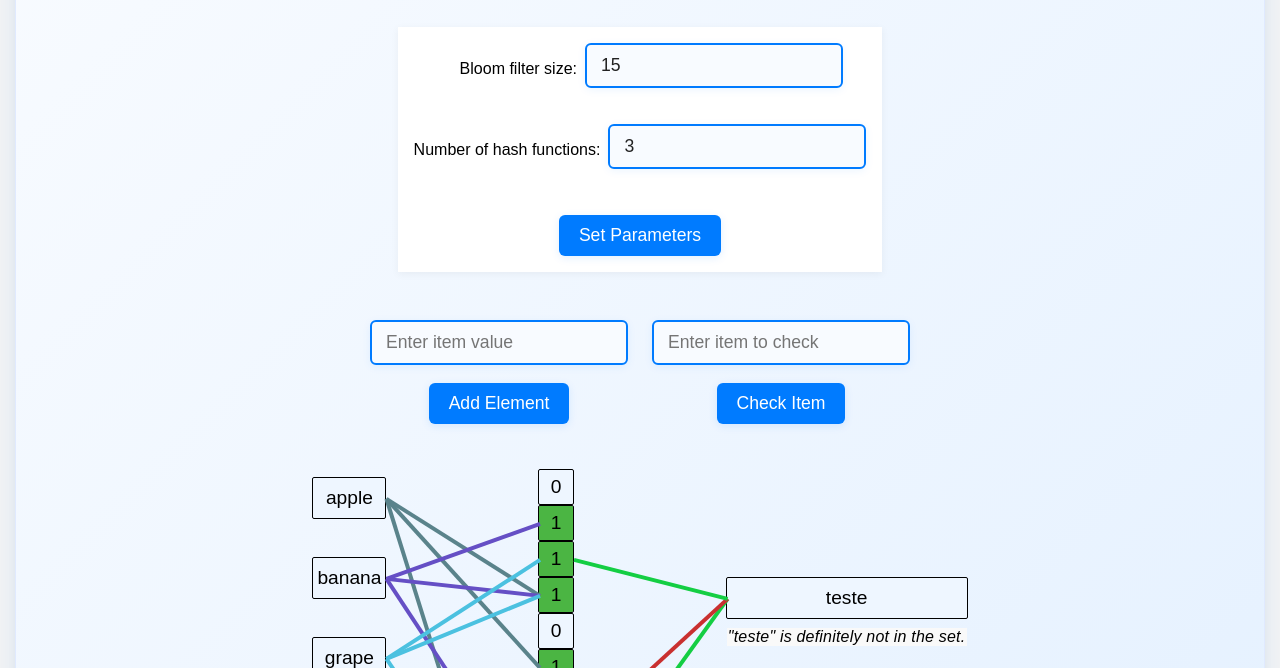
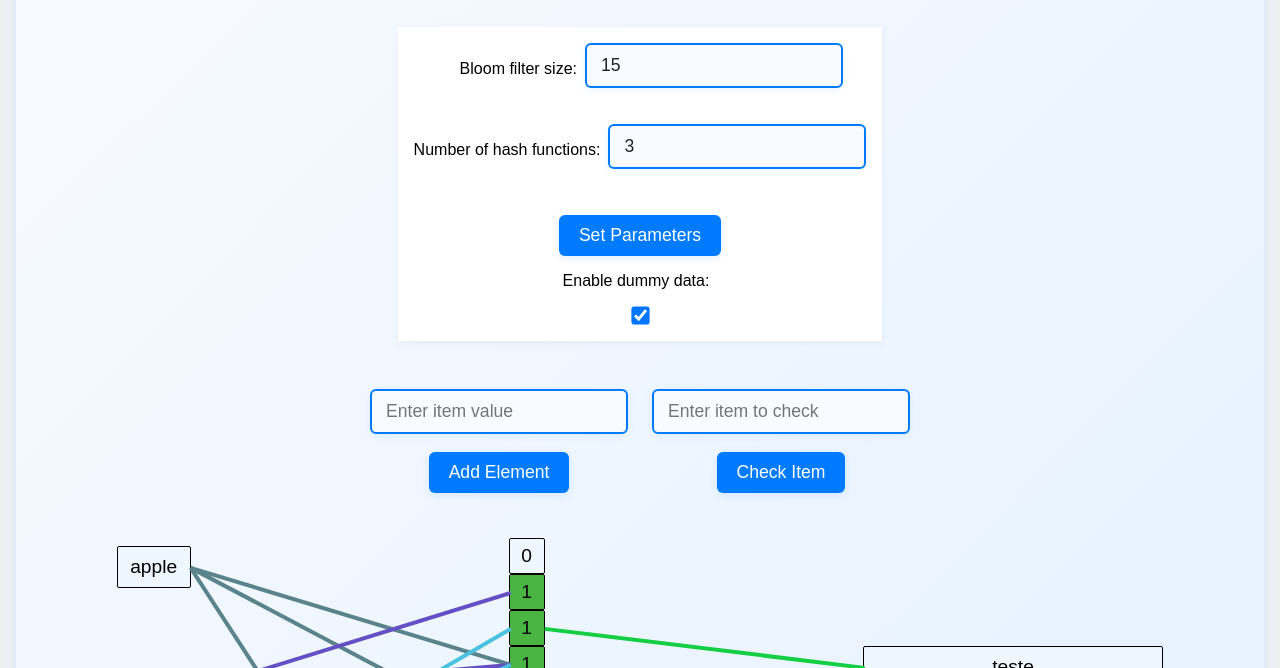
Before and after one commit to Skalnark/bloom_filter_va, a website built with Parcel: page index.html in a window 1280 px wide. Shown: the part 132-800 px from the top of the page. Built offline with nearby package versions, Linux system fonts and the light colour scheme.

Commit message:
Enhance UI feedback and add dummy data option in starting parameters

```diff
--- a/src/UIBuilder.js
+++ b/src/UIBuilder.js
@@ -13,6 +13,7 @@ class UIBuilder {
     bitsDiv = null;
     listDiv = null;
     bloom = null;
+    currentElements = [];
 
     constructor(draw, bloom) {
         this.draw = draw;
@@ -75,11 +76,25 @@ class UIBuilder {
 
             }
 
-            this.captionDiv.textContent = contains ? `"${value}" is possibly in the set.` : `"${value}" is definitely not in the set.`;
+            if(contains){
+                this.captionDiv.textContent = `"${value}" is possibly in the set.`;
+                this.captionAlertDiv.textContent = '(true positive)';
+                this.captionAlertDiv.style.color = '#14ce43ff';
+                if(!this.currentElements.includes(value)){
+                    this.captionAlertDiv.textContent = '(false positive)';
+                    this.captionAlertDiv.style.color = '#ff7b00ff';
+                }
+            }
+            else{
+                this.captionDiv.textContent = `"${value}" is definitely not in the set.`;
+                this.captionAlertDiv.textContent = '(true negative)';
+                this.captionAlertDiv.style.color = '#c93030ff';
+            }
         }
         else {
             this.inputWordDiv.style.opacity = '0';
             this.captionDiv.textContent = '';
+            this.captionAlertDiv.textContent = '';
         }
 
         document.dispatchEvent(new Event('refreshUI'));
@@ -96,6 +111,7 @@ class UIBuilder {
             const color = this.#stringToColor(value);
 
             this.bloom.add(value);
+            this.currentElements.push(value);
             this.inputItemField.value = '';
 
             for (let i = 1; i <= this.bloom.hashCount; i++) {
@@ -204,6 +220,11 @@ class UIBuilder {
         this.captionDiv.id = 'caption';
         this.captionDiv.className = 'caption';
         this.displayContainer.appendChild(this.captionDiv);
+
+        this.captionAlertDiv = document.createElement('div');
+        this.captionAlertDiv.id = 'caption-alert';
+        this.captionAlertDiv.className = 'caption';
+        this.displayContainer.appendChild(this.captionAlertDiv);
     }
 
     initializeStartingParamsUI() {
@@ -262,15 +283,45 @@ class UIBuilder {
         setParamsButton.className = 'input-button';
         startingParamsContainer.appendChild(setParamsButton);
 
+        const dummyDataLabel = document.createElement('label');
+        dummyDataLabel.textContent = 'Enable dummy data:';
+        dummyDataLabel.setAttribute('for', 'dummy-data-checkbox');
+        dummyDataLabel.style.marginRight = '8px';
+        dummyDataLabel.style.minWidth = '140px';
+        dummyDataLabel.style.textAlign = 'right';
+        startingParamsContainer.appendChild(dummyDataLabel);
+
+        const dummyDataCheckbox = document.createElement('input');
+        dummyDataCheckbox.type = 'checkbox';
+        dummyDataCheckbox.id = 'dummy-data-checkbox';
+        dummyDataCheckbox.style.transform = 'scale(1.4)';
+        dummyDataCheckbox.checked = true;
+        this.initializeWithDummyData = true;
+        startingParamsContainer.appendChild(dummyDataCheckbox);
+
+        dummyDataCheckbox.addEventListener('change', () => {
+            const isChecked = dummyDataCheckbox.checked;
+            if (isChecked) {
+                this.initializeWithDummyData = true;
+            }
+        });
+
         setParamsButton.addEventListener('click', () => {
             const size = parseInt(sizeInput.value);
             const hashCount = parseInt(hashCountInput.value);
             if (!isNaN(size) && !isNaN(hashCount)) {
                 this.bloom = new BloomFilter(size, hashCount);
+                this.currentElements = [];
                 this.draw.clearAllLines();
                 this.listDiv.innerHTML = '';
                 this.inputCheckField.value = '';
+
                 this.checkItem();
+                if(this.initializeWithDummyData){
+                    const items = ['apple', 'banana', 'grape', 'orange'];
+                    this.initializeDebug(items, 'teste');
+                }
+
             }
         });
     }
--- a/styles.css
+++ b/styles.css
@@ -12,7 +12,7 @@
     margin: 32px auto 0 auto;
     background: linear-gradient(135deg, #f8fbff 0%, #e3f0ff 100%);
     border-radius: 18px;
-    box-shadow: 0 8px 32px rgba(0, 123, 255, 0.10), 0 1.5px 8px rgba(0,0,0,0.04);
+    box-shadow: 0 8px 32px rgba(0, 123, 255, 0.10), 0 1.5px 8px rgba(0, 0, 0, 0.04);
     padding: 32px 24px 40px 24px;
     border: 1.5px solid #e0eaff;
     position: relative;
@@ -23,9 +23,11 @@
     align-items: center;
     text-align: center;
 }
+
 .filter-container:hover {
-    box-shadow: 0 12px 40px rgba(0, 123, 255, 0.16), 0 2px 12px rgba(0,0,0,0.06);
+    box-shadow: 0 12px 40px rgba(0, 123, 255, 0.16), 0 2px 12px rgba(0, 0, 0, 0.06);
 }
+
 .filter-container h2 {
     text-align: center;
     font-size: 2.1em;
@@ -45,9 +47,10 @@
     color: #222;
     outline: none;
     transition: border-color 0.2s, box-shadow 0.2s;
-    box-shadow: 0 2px 8px rgba(0,123,255,0.08);
+    box-shadow: 0 2px 8px rgba(0, 123, 255, 0.08);
     margin-bottom: 8px;
 }
+
 .input-field:focus {
     border-color: #0056b3;
     box-shadow: 0 0 0 2px #cce4ff;
@@ -61,12 +64,13 @@
     font-size: 1.1em;
     font-weight: 500;
     cursor: pointer;
-    box-shadow: 0 2px 8px rgba(0,123,255,0.12);
+    box-shadow: 0 2px 8px rgba(0, 123, 255, 0.12);
     transition: background 0.2s, box-shadow 0.2s;
 }
+
 .input-button:hover {
     background: linear-gradient(90deg, #0056b3 0%, #007bff 100%);
-    box-shadow: 0 4px 16px rgba(0,123,255,0.18);
+    box-shadow: 0 4px 16px rgba(0, 123, 255, 0.18);
 }
 
 .responsive-flex {
@@ -83,11 +87,14 @@
         gap: 16px;
         align-items: stretch;
     }
+
     .list-container {
         width: 100%;
+        height: 100%;
         min-width: 0;
         margin: 0 auto;
     }
+
     .top-input-container {
         flex-direction: column;
         gap: 12px;
@@ -99,30 +106,32 @@
     body {
         font-size: 0.95em;
     }
+
     .list-item {
         font-size: 1em;
         min-width: 24px;
         min-height: 24px;
         padding: 2px 6px;
     }
+
     .responsive-flex {
         gap: 8px;
     }
 }
+
 #check-item-container {
     padding-top: 100px
 }
 
 .caption {
-    font-size: 1em;
-    color: #000000;
-    margin-top: 6px;
-    margin-bottom: 6px;
+    font-size: 1.15em;
+    margin-top: 10px;
+    margin-bottom: 10px;
     text-align: center;
     font-style: italic;
     letter-spacing: 0.2px;
     width: 100%;
-    background-color: #f9f9f9;
+    font-weight: 700;
 }
 
 .top-input-container {
@@ -135,11 +144,14 @@
     margin-bottom: 34px;
     width: 100%;
 }
-.add-list-container, .check-item-input-container {
+
+.add-list-container,
+.check-item-input-container {
     display: flex;
     flex-direction: column;
     align-items: center;
 }
+
 .list-item {
     width: auto;
     height: flex;
@@ -162,11 +174,12 @@
     justify-content: space-between;
     min-height: 300px;
     min-width: 60px;
+    gap: clamp(10px, 5vw, 100px);
 }
 
 .bit-item {
-    width: 32px;
-    height: 32px;
+    min-width: 32px;
+    min-height: 32px;
     display: flex;
     align-items: center;
     justify-content: center;
@@ -183,7 +196,7 @@
     margin-top: 20px;
     justify-content: center;
     margin: 10px;
-    gap: clamp(100px, 12vw, 300px);
+    gap: clamp(70px, 25vw, 400px);
 }
 
 .filter-elements {
@@ -200,24 +213,26 @@ body {
     margin: 0;
     padding: 0;
 }
+
 .lists-row {
     display: flex;
     gap: 40px;
     margin-top: 20px;
     justify-content: center;
 }
+
 .add-item-container {
     padding: 16px;
     background: #fff;
     min-width: 200px;
-    box-shadow: 0 2px 8px rgba(0,0,0,0.05);
+    box-shadow: 0 2px 8px rgba(0, 0, 0, 0.05);
 }
 
 .bloom-filter-container {
     padding: 16px;
     background: #fff;
     min-width: 200px;
-    box-shadow: 0 2px 8px rgba(0,0,0,0.05);
+    box-shadow: 0 2px 8px rgba(0, 0, 0, 0.05);
 }
 
 button {
@@ -230,6 +245,7 @@ button {
     cursor: pointer;
     font-size: 1em;
 }
+
 button:hover {
     background: #0056b3;
 }
```
